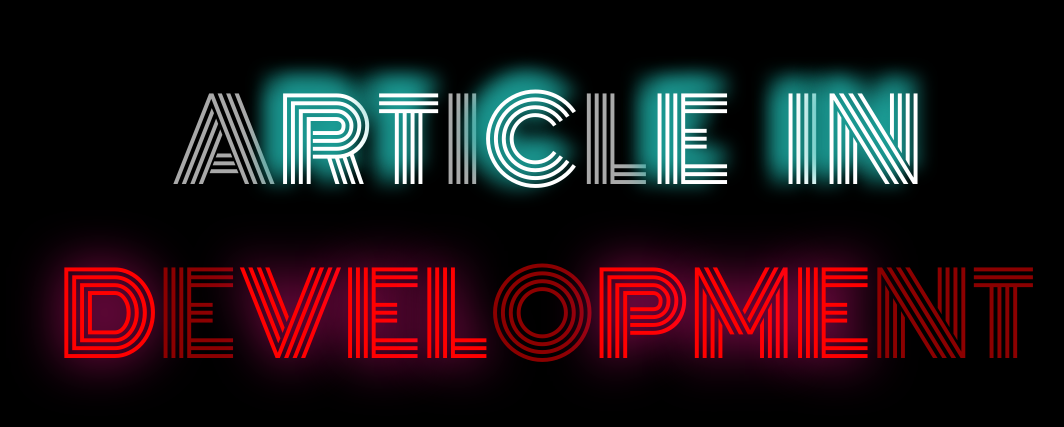
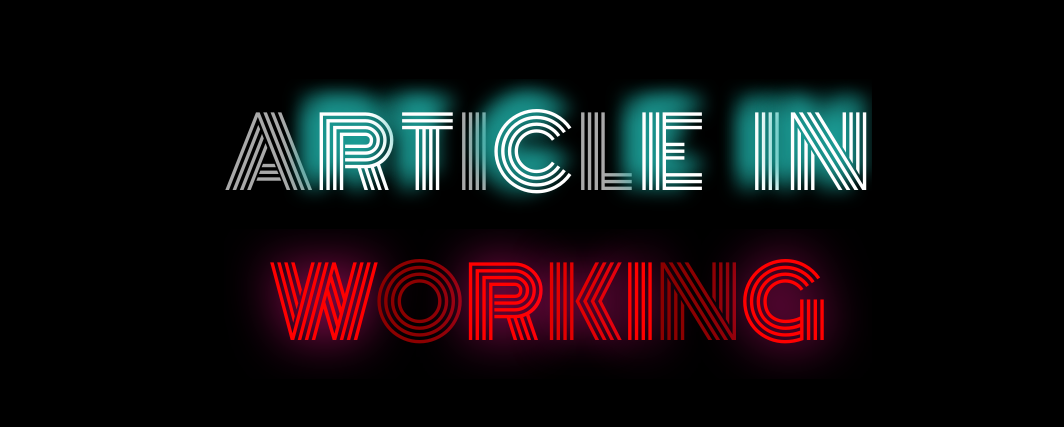
Before and after one commit to FrowningCat/history_in_personalities, a Next.js app: page /error404 in a window 1280 px wide. Shown: the part 171-598 px from the top of the page, without its empty margins (92-1156 px from the left). Built offline with nearby package versions, Linux system fonts and the light colour scheme.

Commit message:
fix adaptation

```diff
--- a/app/error404/page.tsx
+++ b/app/error404/page.tsx
@@ -16,17 +16,13 @@ export default function Authorization() {
                     <text className="error__text__sh1">N</text>
                 </p>
                 <p>
-                    <text className="error__text__sh2">D</text>
-                    <text className="error__text__zero">E</text>
-                    <text className="error__text__sh2">V</text>
-                    <text className="error__text__sh2">E</text>
-                    <text className="error__text__sh2">L</text>
+                    <text className="error__text__sh2">W</text>
                     <text className="error__text__zero">O</text>
-                    <text className="error__text__sh2">P</text>
-                    <text className="error__text__sh2">M</text>
-                    <text className="error__text__sh2">E</text>
+                    <text className="error__text__sh2">R</text>
+                    <text className="error__text__sh2 anim3">K</text>
+                    <text className="error__text__sh2">I</text>
                     <text className="error__text__zero">N</text>
-                    <text className="error__text__zero">T</text>
+                    <text className="error__text__sh2">G</text>
                 </p>
             </div>
         </div>
--- a/app/globals.css
+++ b/app/globals.css
@@ -3,6 +3,7 @@
   margin: 0;
   padding: 0;
   cursor: default;
+  overflow: hidden;
 }
 
 html {
@@ -42,6 +43,10 @@ a {
 
 .anim2 {
   animation: flashingTwo 3s infinite;
+}
+
+.anim3 {
+  animation: flashingThree 3s infinite;
 }
 
 .lending {
@@ -180,9 +185,8 @@ a {
   position: absolute;
   z-index: 1;
   height: 70vh;
-  width: 40vw;
-  margin-top: 5vh;
-  margin-left: 52vw;
+  width: 30vw;
+  margin-left: 650px;
 }
 .lending__teaser__photo__imgSize {
   height: 100%;
@@ -221,7 +225,7 @@ a {
   width: 100vw;
 }
 .error__text {
-  font-size: 7rem;
+  font-size: 6rem;
   font-family: "Monoton", cursive;
 }
 .error__text__sh1 {
@@ -308,7 +312,6 @@ a {
   17% {
     font-family: "Monoton", cursive;
     text-shadow: none;
-    font-size: 7rem;
     color: darkgray;
   }
   18% {
@@ -351,4 +354,41 @@ a {
     text-shadow: 0 -17px 17px lightseagreen, -17px 0 17px lightseagreen, -17px -17px 17px lightseagreen;
     color: white;
   }
+}
+@keyframes flashingThree {
+  0% {
+    font-family: "Monoton", cursive;
+    text-shadow: 0 0 50px deeppink, 0 0 50px deeppink, 0 0 50px deeppink;
+    color: red;
+  }
+  34% {
+    font-family: "Monoton", cursive;
+    text-shadow: 0 0 50px deeppink, -17px 0 17px0 0 50px deeppink, 0 0 50px deeppink;
+    color: red;
+  }
+  35% {
+    font-family: "Monoton", cursive;
+    text-shadow: none;
+    color: darkred;
+  }
+  36% {
+    font-family: "Monoton", cursive;
+    text-shadow: 0 0 50px deeppink, 0 0 50px deeppink, 0 0 50px deeppink;
+    color: red;
+  }
+  37% {
+    font-family: "Monoton", cursive;
+    text-shadow: none;
+    color: darkred;
+  }
+  38% {
+    font-family: "Monoton", cursive;
+    text-shadow: 0 0 50px deeppink, 0 0 50px deeppink, 0 0 50px deeppink;
+    color: red;
+  }
+  39% {
+    font-family: "Monoton", cursive;
+    text-shadow: none;
+    color: darkred;
+  }
 }/*# sourceMappingURL=globals.css.map */
--- a/app/globals.scss
+++ b/app/globals.scss
@@ -35,12 +35,13 @@ $linkWeightText: 400;
 $linkSizeText: 2rem;
 
 $errorWeight: 700;
-$errorSize: 7rem;
+$errorSize: 6rem;
 
 * {
     margin: 0;
     padding: 0;
     cursor: default;
+    overflow: hidden;
 }
 
 html {
@@ -80,6 +81,10 @@ a {
 
 .anim2 {
     animation: flashingTwo 3s infinite;
+}
+
+.anim3 {
+    animation: flashingThree 3s infinite;
 }
 
 .lending {
@@ -216,9 +221,8 @@ a {
             position: absolute;
             z-index: 1;
             height: 70vh;
-            width: 40vw;
-            margin-top: 5vh;
-            margin-left: 52vw;
+            width: 30vw;
+            margin-left: 650px;
             &__imgSize {
                 height: 100%;
                 width: 100%;
@@ -357,7 +361,6 @@ a {
     17% {
         font-family: 'Monoton', cursive;
         text-shadow: none;
-        font-size: 7rem;
         color: $errorTextNotLitColor;
     }
     18% {
@@ -405,3 +408,45 @@ a {
         color: $errorTextColor;
     }
 }
+
+@keyframes flashingThree {
+    0% {
+        font-family: 'Monoton', cursive;
+        text-shadow: 0 0 50px $neon404Coor, 0 0 50px $neon404Coor,
+            0 0 50px $neon404Coor;
+        color: $four04MainTextColor;
+    }
+    34% {
+        font-family: 'Monoton', cursive;
+        text-shadow: 0 0 50px $neon404Coor, -17px 0 17px0 0 50px $neon404Coor,
+            0 0 50px $neon404Coor;
+        color: $four04MainTextColor;
+    }
+    35% {
+        font-family: 'Monoton', cursive;
+        text-shadow: none;
+        color: $four04AdditionallyTextColor;
+    }
+    36% {
+        font-family: 'Monoton', cursive;
+        text-shadow: 0 0 50px $neon404Coor, 0 0 50px $neon404Coor,
+            0 0 50px $neon404Coor;
+        color: $four04MainTextColor;
+    }
+    37% {
+        font-family: 'Monoton', cursive;
+        text-shadow: none;
+        color: $four04AdditionallyTextColor;
+    }
+    38% {
+        font-family: 'Monoton', cursive;
+        text-shadow: 0 0 50px $neon404Coor, 0 0 50px $neon404Coor,
+            0 0 50px $neon404Coor;
+        color: $four04MainTextColor;
+    }
+    39% {
+        font-family: 'Monoton', cursive;
+        text-shadow: none;
+        color: $four04AdditionallyTextColor;
+    }
+}
```
Also changed, not shown: public/landing/teaserPhoto.png, 1 other file (tests, documents, lock files or other folders).
